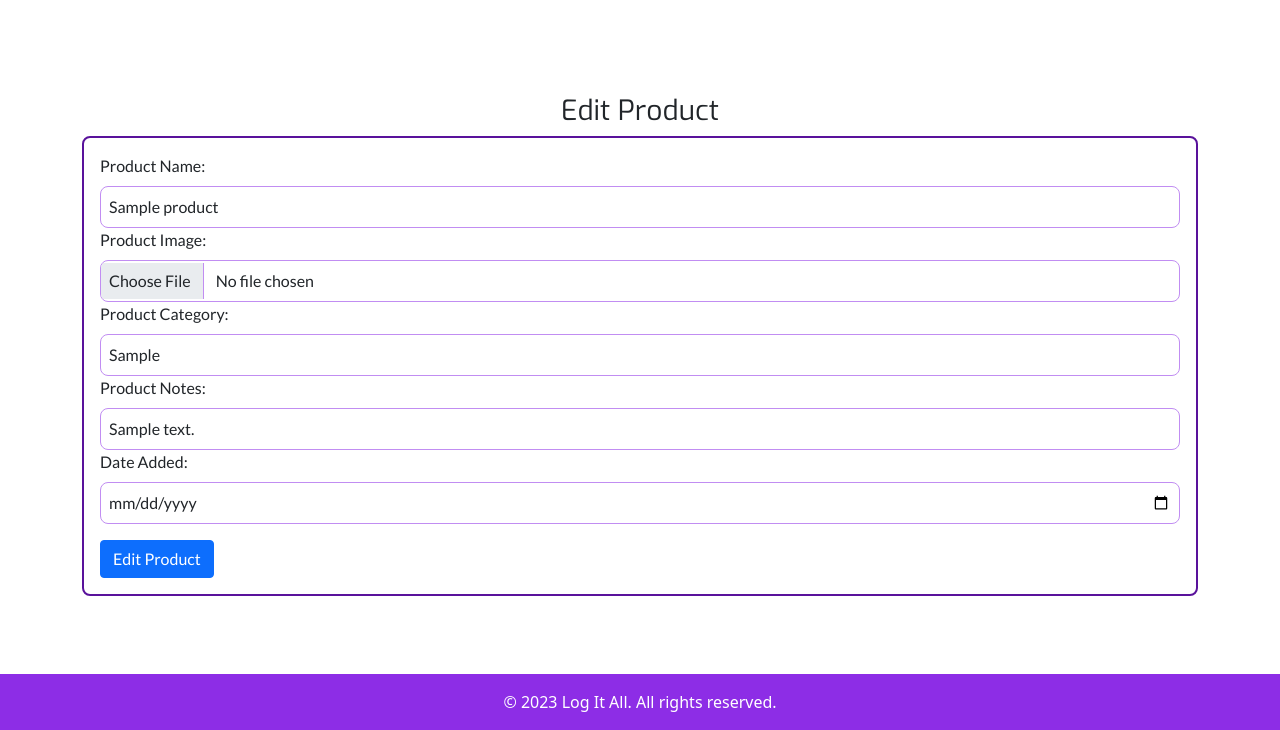
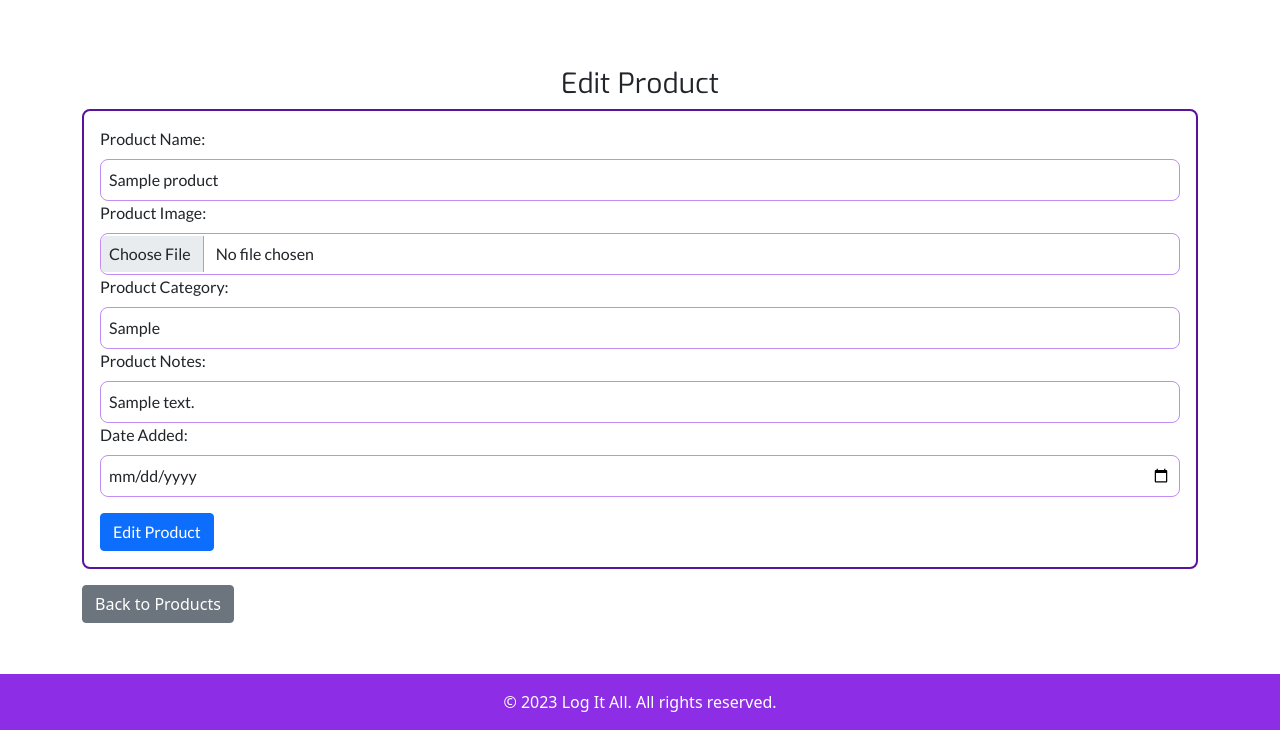
Before and after one commit to JusJae/ms3_logapp, a Flask app: template templates/edit_product.html in a window 1280 px wide. Shown: the part 70-800 px from the top of the page. Run offline with Flask 3, Linux system fonts and the light colour scheme; the template is opened without the code that fills it: most values are stand-ins (such as "Sample title", 1, 10 or a date in 2020); some libraries are stand-ins or nearby versions.

Commit message:
feat: add back button to edit product page

```diff
--- a/templates/edit_product.html
+++ b/templates/edit_product.html
@@ -57,5 +57,6 @@
 		Edit Product
 	</button>
 </form>
+<a class="btn btn-secondary mt-3" href="{{ url_for('products') }}">Back to Products</a>
 
 {% endblock %}
```
